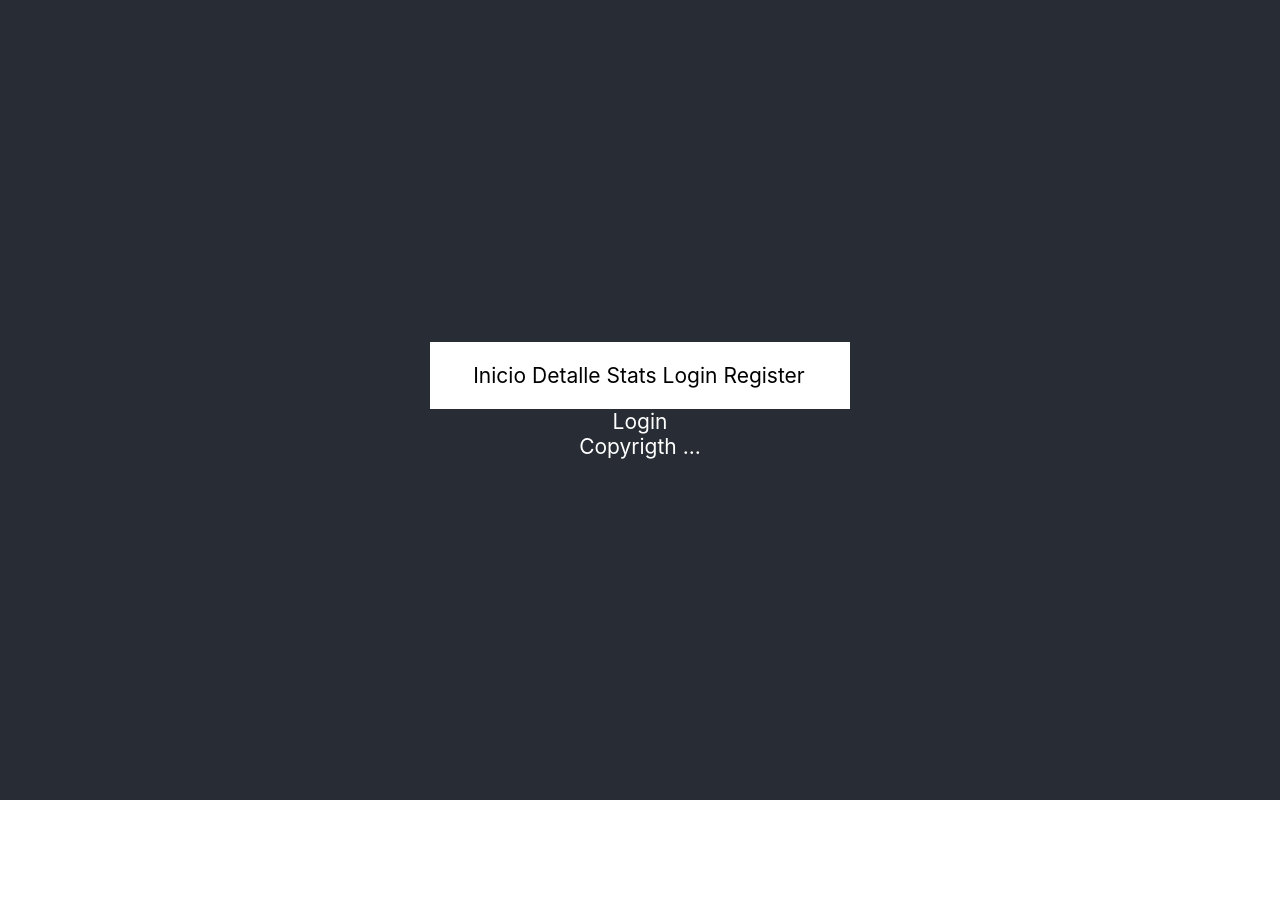
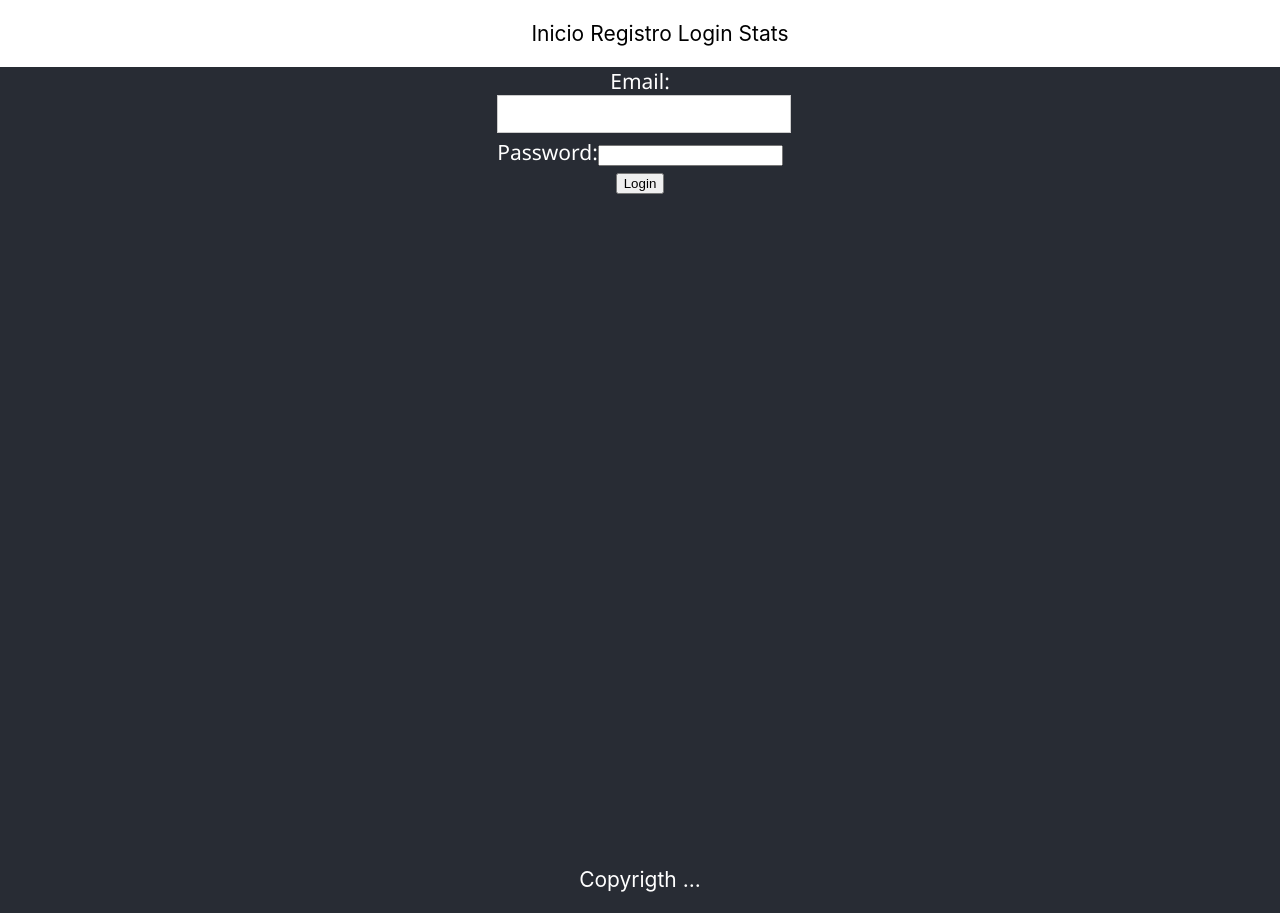
Before and after one commit to agavotti/Mi-Aplicacion, a React (Create React App) app: page /login in a window 1280 px wide. Before the commit the page ends 800 px from the top, so only its background shows below. Built offline with nearby package versions, Linux system fonts and the light colour scheme.

Commit message:
Agregado de Login y Registro. Mejora css

```diff
--- a/src/App.css
+++ b/src/App.css
@@ -38,6 +38,9 @@
 }
 
 .body{
+  position: relative;
+  background-color: #282c34;
+  min-height: 100vh;
   text-align: center;
   margin: 0px;
   padding: 0px;
@@ -48,6 +51,9 @@
 
 }
 
+.flex{
+  display: flex;
+}
 
 .center{
   width: 75%;
@@ -64,7 +70,7 @@
   background: white;
   color:#888888;
   padding: 10px;
-  width: 95px;
+  width: 30em;
   margin: 0px auto;
   font-size: 18px;
   text-transform:uppercase;
@@ -96,9 +102,9 @@
   padding: 15px;
   font-weight: bold;
   text-transform: uppercase;
-  font-size: 14px;
+  font-size: 10px;
   text-decoration: none;
-  max-width: 120px;
+  max-width: 16em;
   transition: 300ms;
   border: none;
   cursor: pointer;
@@ -196,6 +202,34 @@ a{
   text-decoration: none;
   color: black;
 }
+
 .withe{
   color: white;
 }
+
+.AncladoTop{
+  display:inline;
+  padding-left:3px;
+  padding-right:3px;
+  position: inherit;
+  top: 0px;
+  left: 0px;
+  width: 100%;
+  z-index: 100;
+}
+
+.AnclarBottom{
+  position: inherit;
+  bottom: 0px;
+  left: 0px;
+  width: 100%;
+  z-index: 100;
+  padding-bottom: 1em;
+}
+
+.Detalle{
+  margin-top: 1em;
+  padding: 1em;
+  font-size: 0.8em;
+
+}
--- a/src/Components/Footer.js
+++ b/src/Components/Footer.js
@@ -4,7 +4,7 @@ import {Link} from "react-router-dom"
 function Footer() {
 
     return (
-      <div>
+      <div className='AnclarBottom'>
         Copyrigth ...
 
       </div>
--- a/src/Components/Gen.js
+++ b/src/Components/Gen.js
@@ -1,11 +1,10 @@
-import moment from 'moment';
 import {Link} from "react-router-dom"
 
 function Gen(props) {
   const {datos} = props
   //const datos = props.datos
   return (
-    <div className="" >
+    <div className="Detalle" >
      <p>ID: {datos.ID}</p>
      <p>Genes: {datos.Dna.map(genesCadenas=><li>{genesCadenas}</li>)}</p>
      <button className="btn btn-white"><Link to={'/Gen/'+datos.ID} className='withe'>Ver Detalle Gen</Link></button>
--- a/src/Components/Menu.js
+++ b/src/Components/Menu.js
@@ -4,13 +4,12 @@ import {Link} from "react-router-dom"
 function Menu() {
 
     return (
-      <div className='BordeMenu'>
+      <div className='BordeMenu AncladoTop'>
         <ul >
           <li className='Menu'><Link to="/">Inicio</Link></li>
-          <li className='Menu'><Link to="/detalle">Detalle</Link></li>
+          <li className='Menu'><Link to="/Registro">Registro</Link></li>
+          <li className='Menu'><Link to="/login">Login</Link></li>
           <li className='Menu'><Link to="/stats">Stats</Link></li>
-          <li className='Menu'><Link to="/login">Login</Link></li>
-          <li className='Menu'><Link to="/register">Register</Link></li>
         </ul>
 
       </div>
--- a/src/Pages/DetalleGen.js
+++ b/src/Pages/DetalleGen.js
@@ -26,14 +26,14 @@ function DetalleGen() {
   )
   if(loading){
     return (
-      <div>
+      <div className="body detalle">
         Cargando ...
 
       </div>
     );
   }else{
     return (
-      <div>
+      <div className="body detalle">
         <p>{gen.id}</p>
         <p>{gen.Dna.map(genesCadenas=><li>{genesCadenas}</li>)}</p>
         <p>Es Mutante: {booleanToString(gen.EsMutante)}</p>
--- a/src/Pages/Home.js
+++ b/src/Pages/Home.js
@@ -1,19 +1,13 @@
 
 import React,{useState,useEffect} from 'react';
 import Gen from '../Components/Gen';
-import {getAll,getStats} from "../Services/genServices"
+import {getAll} from "../Services/genServices"
 function Home() {
   const [genes,setGenes] = useState([])
   const [loading,setLoading] = useState(true)
-  const handleClick = ()=>{
 
-  }
-  /*function(res){
-    return res.json()
-  }*/
   useEffect(
     ()=>{
-      console.log("useEffect")
       getAll()
       .then(response=>{
         if(response.data){
@@ -25,22 +19,19 @@ function Home() {
       .catch(e=>{
         console.log(e)
       })
-
-
-      console.log("Hola")
     },
     []
   )
   if(loading){
     return (
-      <div>
+      <div className="body">
         Cargando ...
 
       </div>
     );
   }else{
     return (
-      <div className="body">
+      <div className="body flex">
         {genes.map(genVar=><Gen datos={genVar} />)}
       </div>
     );
--- a/src/Pages/ListaGenes.js
+++ b/src/Pages/ListaGenes.js
@@ -26,7 +26,7 @@ function ListaGenes() {
   )
   if(loading){
     return (
-      <div>
+      <div className="body">
         Cargando ...
 
       </div>
--- a/src/Pages/Login.js
+++ b/src/Pages/Login.js
@@ -1,13 +1,30 @@
 
-import React from 'react';
+import React, {useState} from 'react';
 
 function Login() {
-
+  const [form, setForm] = useState({Email:'', Password:''});
+  const handleSubmit = (e) => {
+    e.preventDefault();
+  }
+  const handleChange = (e) => {
+    const name = e.target.name;
+    const value = e.target.value;
+    setForm({...form, [name]: value});
+    }
     return (
-      <div>
-        Login
-
-      </div>
+      <div className="body">
+      <form onSubmit={handleSubmit}>
+        <div>
+          <label>Email:</label>
+          <input type="text" name="Email" value={form.Email} onChange={handleChange} />
+        </div>
+        <div>
+          <label>Password:</label>
+          <input type="password" name="Password" value={form.Password} onChange={handleChange} />
+        </div>
+        <button type="submit">Login</button>
+      </form>
+    </div>
     );
 
 
--- a/src/Pages/Registro.js
+++ b/src/Pages/Registro.js
@@ -1,12 +1,40 @@
 
-import React from 'react';
+import React, {useState} from 'react';
 
 function Registro() {
 
+  const [form, setForm] = useState({Nombre:'', Apellido:'', Email:'', Password:''});
+  const handleSubmit = (e) => {
+    console.log("handleSubmit", form)
+    e.preventDefault();
+  }
+  const handleChange = (e) => {
+  const name = e.target.name;
+  const value = e.target.value;
+  console.log("handleChange", name, value)
+  setForm({...form, [name]: value});
+  }
     return (
-      <div>
-        Registro
-
+      <div className="body">
+        <form onSubmit={handleSubmit}>
+          <div>
+            <label>Nombre:</label>
+            <input type="text" name="Nombre" value={form.Nombre} onChange={handleChange} />
+          </div>
+          <div>
+            <label>Apellido:</label>
+            <input type="text" name="Apellido" value={form.Apellido} onChange={handleChange} />
+          </div>
+          <div>
+            <label>Email:</label>
+            <input type="text" name="Email" value={form.Email} onChange={handleChange} />
+          </div>
+          <div>
+            <label>Password:</label>
+            <input type="password" name="Password" value={form.Password} onChange={handleChange} />
+          </div>
+          <button type="submit">Registrar</button>
+        </form>
       </div>
     );
 
--- a/src/Pages/Stats.js
+++ b/src/Pages/Stats.js
@@ -1,6 +1,6 @@
 import React,{useState,useEffect} from 'react';
 
-import Gen from '../Components/Gen';
+import Stat from '../Components/Stat';
 import {getStats} from "../Services/genServices"
 function Stats() {
   const [stats,setStats] = useState([])
@@ -26,7 +26,7 @@ function Stats() {
   )
   if(loading){
     return (
-      <div>
+      <div className="body">
         Cargando ...
 
       </div>
@@ -34,7 +34,7 @@ function Stats() {
   }else{
     return (
       <div className="body">
-        {<Gen datos={stats} />}
+        {<Stat datos={stats} />}
       </div>
     );
   }
--- a/src/Routes/Public.js
+++ b/src/Routes/Public.js
@@ -10,8 +10,7 @@ import DetalleGen from '../Pages/DetalleGen';
 import Stats from '../Pages/Stats';
 import Login from '../Pages/Login';
 import React from 'react';
-import Register from '../Pages/Registro';
-import ListaGenes from '../Pages/ListaGenes';
+import Registro from '../Pages/Registro';
 
 function Public() {
     return (
@@ -19,10 +18,10 @@ function Public() {
             <Menu />
             <Routes>
                 <Route path="/" element={<Home />} />
+                <Route path="/registro" element={<Registro />} />
+                <Route path="/login" element={<Login />} />
                 <Route path="/Gen/:id" element={<DetalleGen />} />
                 <Route path="/stats" element={<Stats />} />
-                <Route path="/login" element={<Login />} />
-                <Route path="/register" element={<Register />} />
             </Routes>
             <Footer />
         </Router>
```
Also changed, not shown: 2 other files (tests, documents, lock files or other folders).
